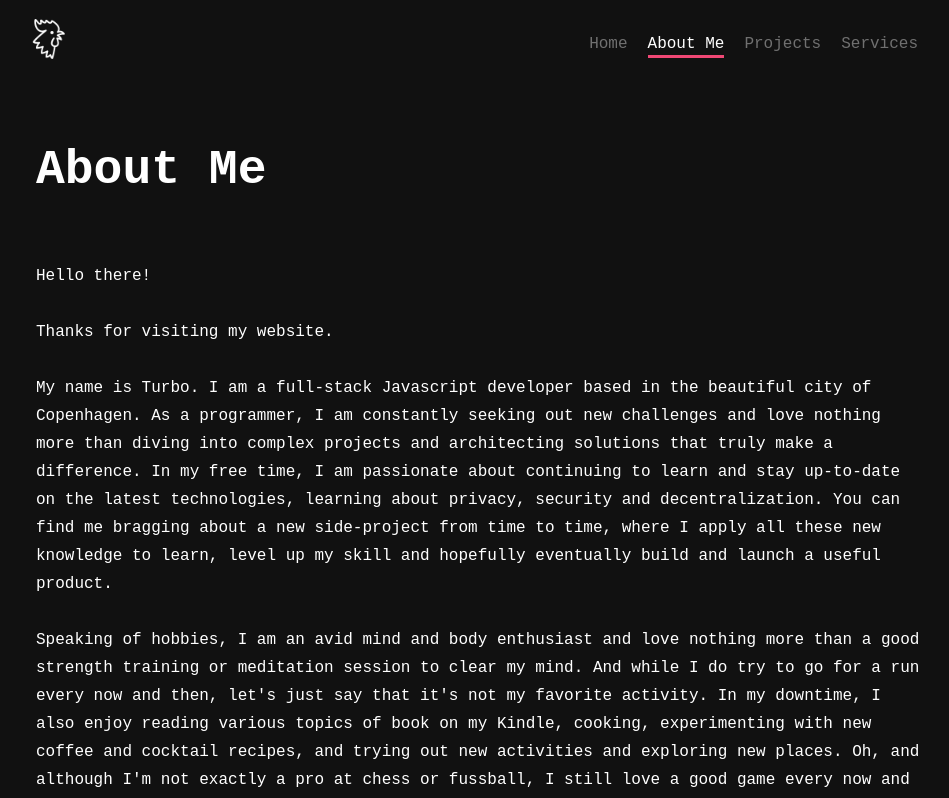
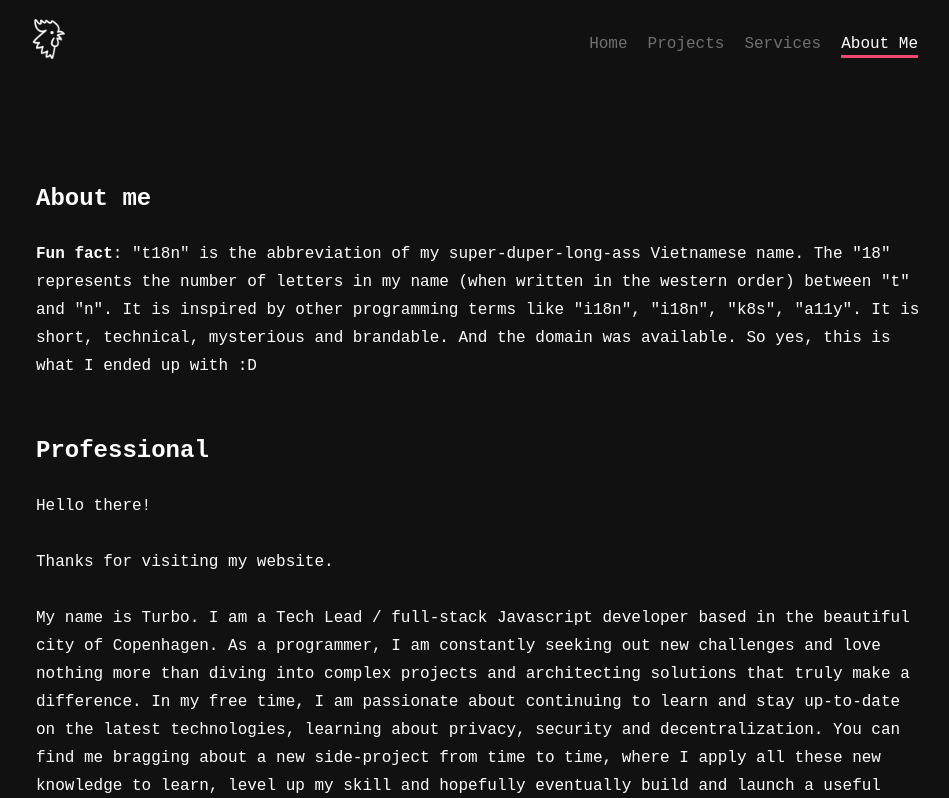
Before and after one commit to t18n/my-portfolio, a SvelteKit app: page /about in a window 1280 px wide. Shown: the top 798 px of the page, without its empty margins (162-1111 px from the left). Built offline with nearby package versions, Linux system fonts and the light colour scheme.

Commit message:
update content

```diff
--- a/src/lib/config/nav.ts
+++ b/src/lib/config/nav.ts
@@ -2,10 +2,6 @@ const routes = [
 	{
 		href: '/',
 		label: 'Home'
-	},
-	{
-		href: '/about',
-		label: 'About Me'
 	},
 	{
 		href: '/projects',
@@ -15,6 +11,10 @@ const routes = [
 		href: '/services',
 		label: 'Services'
 	},
+	{
+		href: '/about',
+		label: 'About Me'
+	},
 	// {
 	// 	href: 'https://wedding.t18n.com',
 	// 	label: 'My wedding'
--- a/src/routes/+page.svelte
+++ b/src/routes/+page.svelte
@@ -18,7 +18,7 @@
 <Content>
 	<div class="main">
 		<h1>Hi!👋 <br /></h1>
-		<h2>I'm Turbo, a random full-stack Javascript developer based in Copenhagen</h2>
+		<h2>I'm Turbo, a JS full-stacker/Tech Lead based in Copenhagen</h2>
 		<div class="icons">
 			<a
 				href="https://github.com/turboninh"
--- a/src/routes/about/+page.svelte
+++ b/src/routes/about/+page.svelte
@@ -1,3 +1,9 @@
+<script context="module" lang="ts">
+	export const hydrate = true;
+	export const router = true;
+	export const prerender = true;
+</script>
+
 <script lang="ts">
 	import Content from '$lib/components/Content.svelte';
 	import skills from '$lib/config/skills';
@@ -7,15 +13,13 @@
 	<title>Turbo Ninh — About</title>
 </svelte:head>
 
-<script context="module" lang="ts">
-  export const hydrate = true
-  export const router = true
-  export const prerender = true
-</script>
-
 <Content>
 	<main>
-		<h1>About Me</h1>
+		<h2>About me</h2>
+		<p>
+			<b>Fun fact</b>: "t18n" is the abbreviation of my super-duper-long-ass Vietnamese name. The "18" represents the number of letters in my name (when written in the western order) between "t" and "n". It is inspired by other programming terms like "i18n", "i18n", "k8s", "a11y". It is short, technical, mysterious and brandable. And the domain was available. So yes, this is what I ended up with :D
+		</p>
+		<h2>Professional</h2>
 		<p>
 			Hello there!
 			<br />
@@ -23,7 +27,7 @@
 			Thanks for visiting my website.
 			<br />
 			<br />
-			My name is Turbo. I am a full-stack Javascript developer based in the beautiful city of Copenhagen.
+			My name is Turbo. I am a Tech Lead / full-stack Javascript developer based in the beautiful city of Copenhagen.
 			As a programmer, I am constantly seeking out new challenges and love nothing more than diving into
 			complex projects and architecting solutions that truly make a difference. In my free time, I am
 			passionate about continuing to learn and stay up-to-date on the latest technologies, learning about
```
Also changed, not shown: src/routes/projects/+page.svelte (+5 -2 lines).
